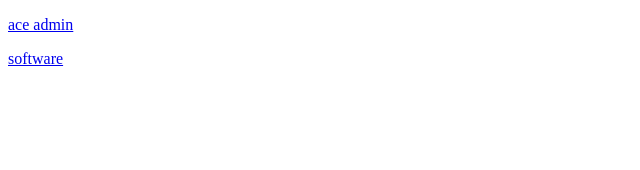
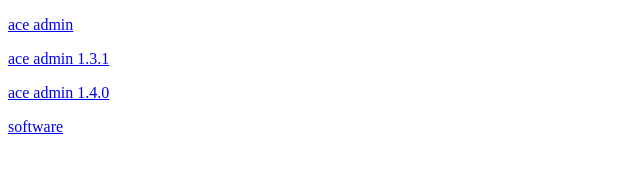
Before and after one commit to zzl81cn/html, a plain HTML site: page src/index.html in a window 1280 px wide. Shown: the whole page, without its empty margins (0-640 px from the left). Drawn offline with Linux system fonts and the light colour scheme.

Commit message:
Modify ace 1.3.1&1.4.0 href list

```diff
--- a/src/index.html
+++ b/src/index.html
@@ -6,6 +6,8 @@
 </head>
 <body>
   <p><a href="/ace">ace admin</a></p>
+  <p><a href="/aceadmin131">ace admin 1.3.1</a></p>
+  <p><a href="/aceadmin140">ace admin 1.4.0</a></p>
   <p><a href="/software">software</a></p>
 </body>
 </html>
```
